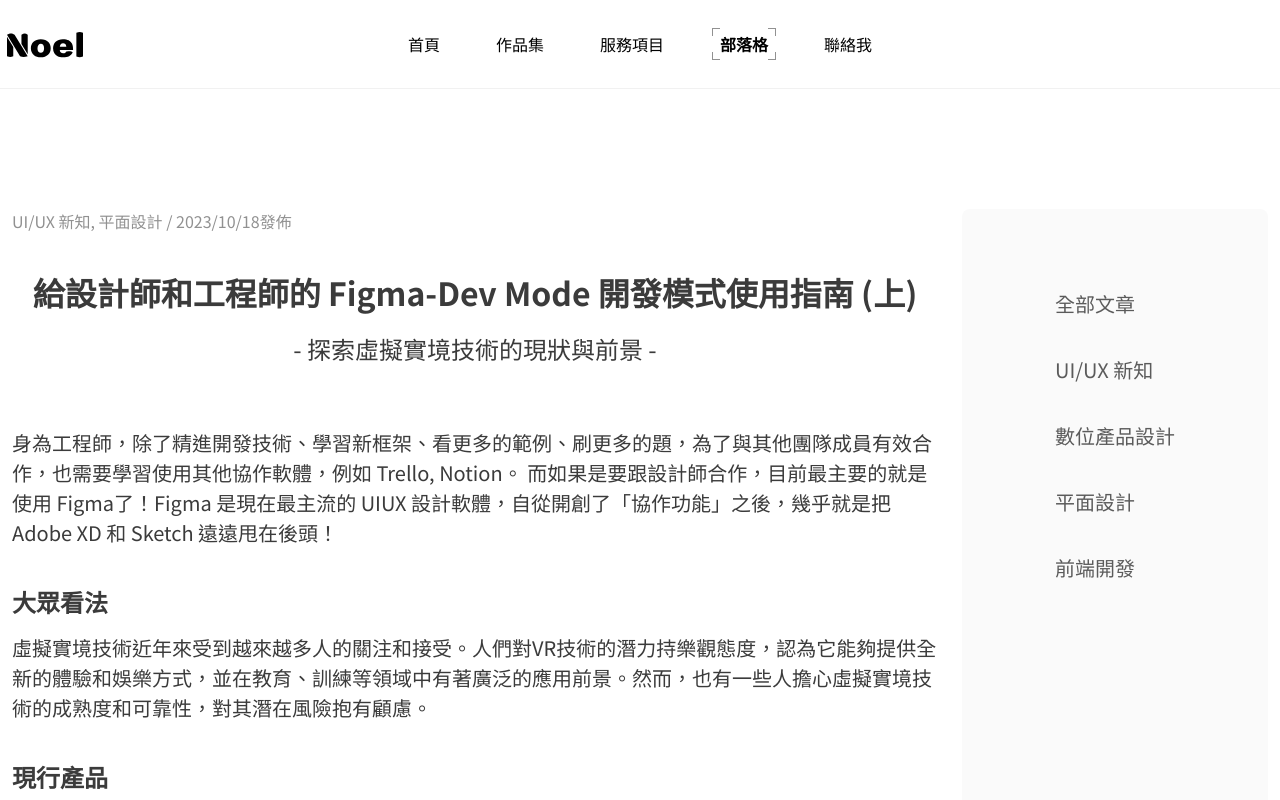
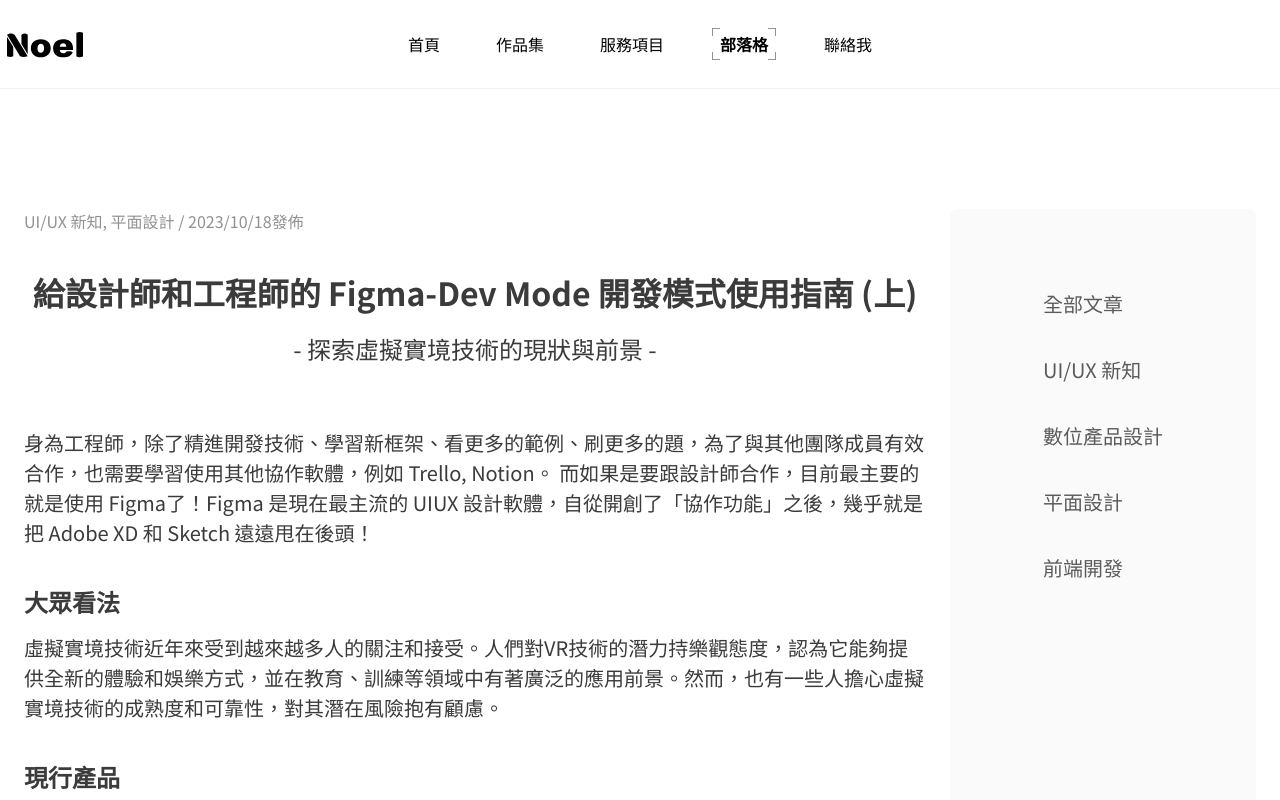
Before and after one commit to happyloa/Hex2024-mission2, a Next.js app: page /blog/figma-dev-mode-part1 in a window 1280 px wide. Shown: the top 800 px of the page. Built offline with nearby package versions, Linux system fonts and the light colour scheme; a web font is replaced by a local one.

Commit message:
增加電腦版單篇文章頁面左右 padding

```diff
--- a/app/blog/[singlePost]/SinglePostPage.module.css
+++ b/app/blog/[singlePost]/SinglePostPage.module.css
@@ -2,7 +2,7 @@
   display: flex;
   justify-content: center;
   gap: 24px;
-  padding: 120px 12px 80px;
+  padding: 120px 24px 80px;
 }
 
 .container article {
```
